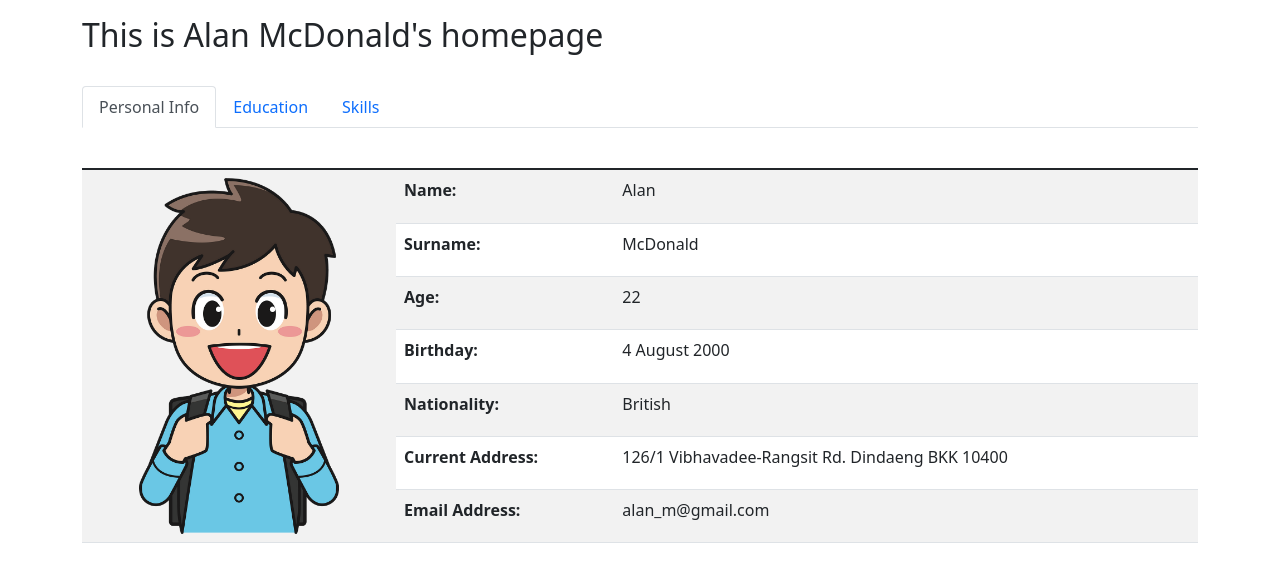
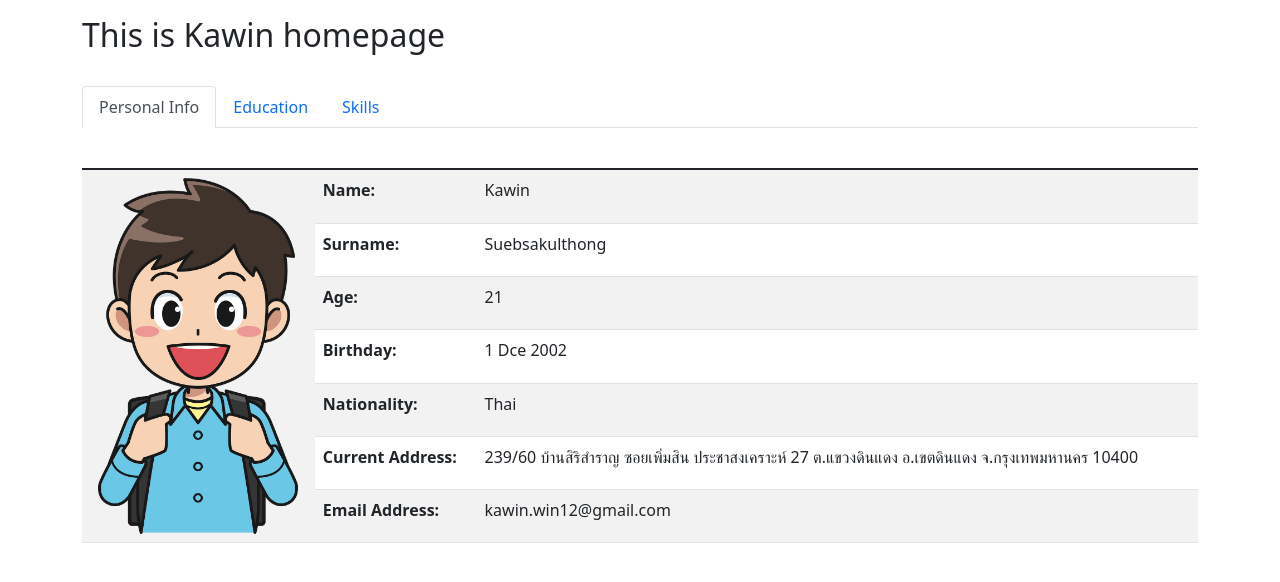
Before and after one commit to kawinzz/ex5b, a plain HTML site: page index.html in a window 1280 px wide. Drawn offline with nearby package versions, Linux system fonts and the light colour scheme.

Commit message:
Update index.html
ทำรอบแรกเสร็จแล้ว เกิดปัญหาปิดเปิด git ใหม่แล้ว การแก้ไขหาย

```diff
--- a/index.html
+++ b/index.html
@@ -10,7 +10,7 @@
 <body>
 
 <div class="container mt-3">
-  <h2>This is Alan McDonald's homepage</h2><br>
+  <h2>This is Kawin homepage</h2><br>
   <ul class="nav nav-tabs">
     <li class="nav-item">
       <a class="nav-link active" href="index.html">Personal Info</a>
@@ -36,31 +36,31 @@
       <tr>
 		<td rowspan="7"><img src="images/alan.png" class="rounded mx-auto d-block" alt="Alan McDonald" width="200" height="356"></td>
         <th>Name:</th>
-        <td>Alan</td>
+        <td>Kawin</td>
       </tr>
       <tr>
         <th>Surname:</th>
-        <td>McDonald</td>
+        <td>Suebsakulthong</td>
       </tr>
 	  <tr>
         <th>Age:</th>
-        <td>22</td>
+        <td>21</td>
       </tr>
 	  <tr>
         <th>Birthday:</th>
-        <td>4 August 2000</td>
+        <td>1 Dce 2002</td>
       </tr>
 	  <tr>
         <th>Nationality:</th>
-        <td>British</td>
+        <td>Thai</td>
       </tr>
 	  <tr>
         <th>Current Address:</th>
-        <td>126/1 Vibhavadee-Rangsit Rd. Dindaeng BKK 10400</td>
+        <td>239/60 บ้านสิริสำราญ ซอยเพิ่มสิน ประชาสงเคราะห์ 27 ต.แขวงดินแดง อ.เขตดินแดง จ.กรุงเทพมหานคร 10400</td>
       </tr>
 	  <tr>
         <th>Email Address:</th>
-        <td>alan_m@gmail.com</td>
+        <td>kawin.win12@gmail.com</td>
       </tr>
     </tbody>
   </table>
```
